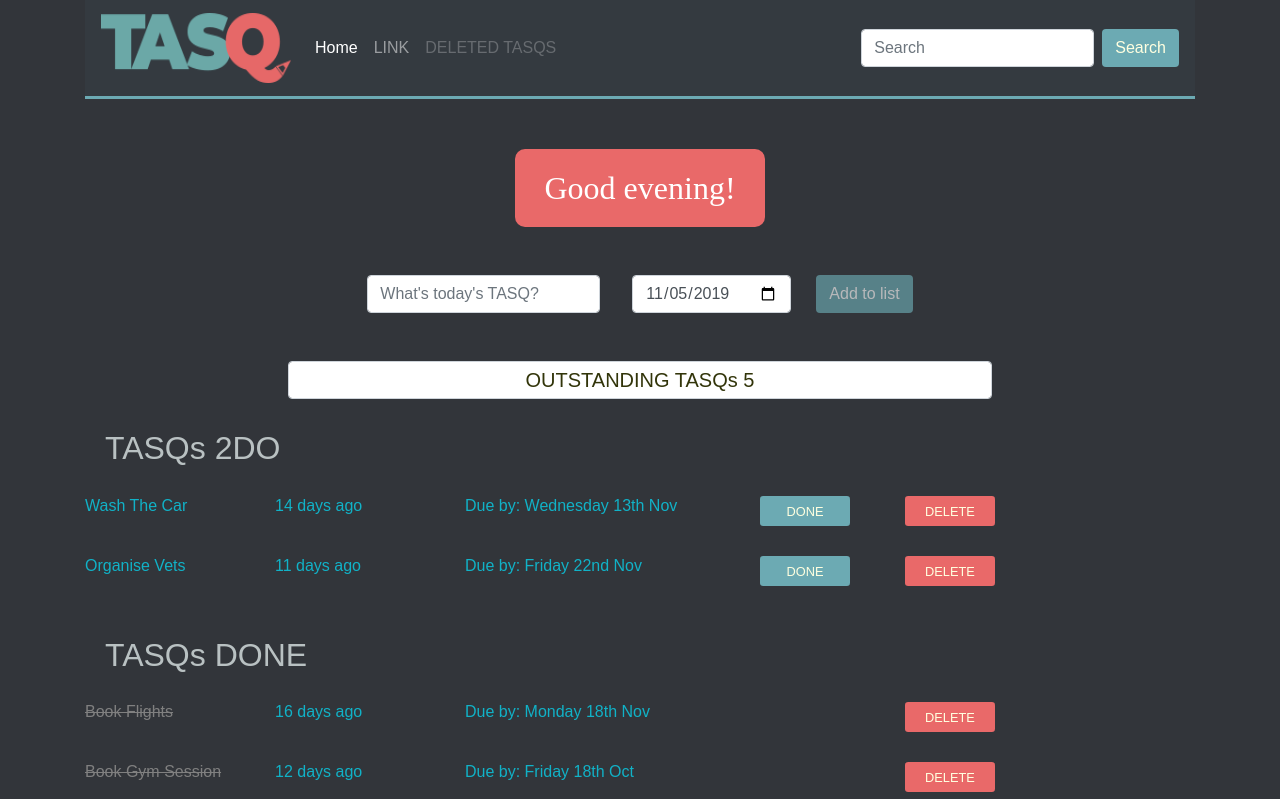
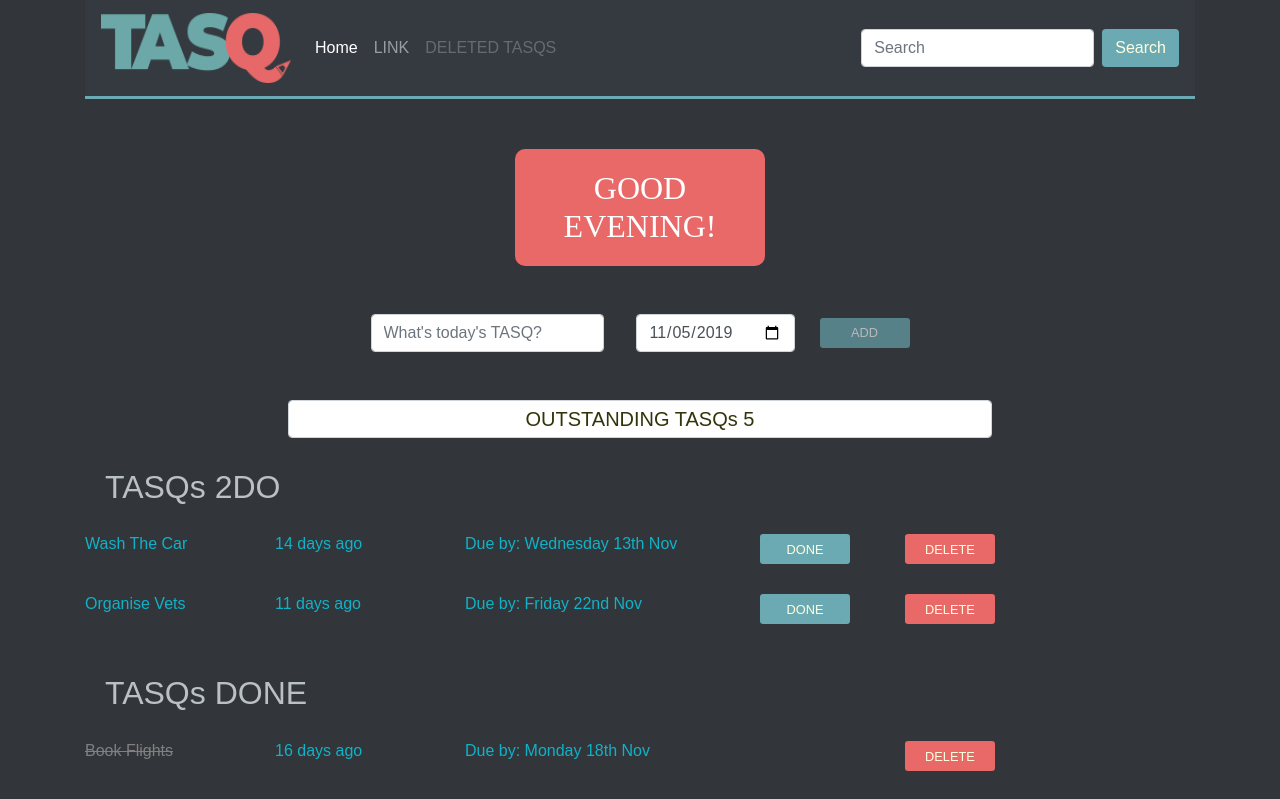
Before and after one commit to somapop/todo_app2_react, a React (Create React App) app: page / in a window 1280 px wide. Shown: the top 799 px of the page. Built offline with nearby package versions, Linux system fonts and the light colour scheme; the HTML template or start-up script is replaced by a standard one.

Commit message:
added animation to buttons

```diff
--- a/src/components/AddItem.js
+++ b/src/components/AddItem.js
@@ -7,7 +7,7 @@ const styles = {
     display: "flex",
     justifyContent: "center",
     alignItems: "center",
-    marginLeft: 25
+    marginLeft: "25px"
 
 }
 
@@ -62,8 +62,8 @@ class AddItem extends React.Component {
                 <div className="form-group mx-sm-3 mb-2">
                     <input type="date" className="form-control" onChange={this.handleDateChange} value={this.state.dateSelected} />
 
-                    <button className="btn my-primary my-small - btn btn btn - sm" style={styles} onClick={this.handleClick} disabled={this.state.newItemText.length === 0}>
-                        Add to list
+                    <button type="button" className="btn my-primary my-small-btn btn btn-sm" style={styles} onClick={this.handleClick} disabled={this.state.newItemText.length === 0}>
+                        ADD
                  </button>
                 </div>
             </form>
--- a/src/components/Greet.js
+++ b/src/components/Greet.js
@@ -41,8 +41,11 @@ function Greet() {
 
     return (
         <div className="row ToDoRow top-buffer d-flex justify-content-center">
+            <a className="funkybutton">
 
-            <h2 style={styles}  >Good {timeOfDay}!</h2>
+
+
+            <h2 style={styles} >Good {timeOfDay}!</h2></a>
         </div>
 
     )
--- a/src/components/Item.css
+++ b/src/components/Item.css
@@ -7,7 +7,28 @@ body {
     margin-bottom: 30px;
     margin-top: 30px;
     justify-content: center;
+}
 
+.funkybutton {
+    /*border: none;*/
+    /*background: #76a7aa;*/
+    /*color: #ffffff !important;*/
+    /*font-weight: 100;*/
+    /*padding: 20px;*/
+    text-transform: uppercase;
+    /*border-radius: 4px;*/
+    /*display: inline-block;*/
+    transition: all 0.3s ease 0s;
+}
+
+.funkybutton:hover {
+    /*color: #404040 !important;*/
+    /*font-weight: 700 !important;*/
+    letter-spacing: 3px;
+    /*background: none;*/
+    -webkit-box-shadow: 0px 5px 40px 10px rgba(108, 170, 179, 0.61);
+    -moz-box-shadow: 0px 5px 40px 10px rgba(108, 170, 179, 0.61);
+    transition: all 0.6s ease 0s;
 }
 
 .completed {
@@ -190,11 +211,20 @@ input[type=checkbox]:checked+label.strikethrough {
 .my-primary:focus, .my-primary:hover {
     color: yellow;
     background-color: rgb(233, 105, 105);
+    letter-spacing: 3px;
+    -webkit-box-shadow: 0px 5px 60px -10px rgba(233, 105, 105, 0.61);
+    -moz-box-shadow: 0px 5px 60px -10px rgba(233, 105, 105, 0.61);
+    box-shadow: 0px 5px 60px -10px rgba(233, 105, 105, 0.61);
+    transition: all 0.6s ease 0s;
 }
 
 .my-primary2:focus, .my-primary2:hover {
     color: yellow;
     background-color: rgb(108, 170, 179);
+    letter-spacing: 3px;
+    -webkit-box-shadow: 0px 5px 60px -10px rgba(233, 105, 105, 0.61);
+    -moz-box-shadow: 0px 5px 60px -10px rgba(233, 105, 105, 0.61);
+    transition: all 0.6s ease 0s;
 }
 
 .btn-outline-tasq {
--- a/src/components/Item.js
+++ b/src/components/Item.js
@@ -35,7 +35,9 @@ class Item extends React.Component {
                     {!this.props.completed && (
                         //<button className="btn btn-info" disabled={this.props.completed}>
                         <button type="button" className="btn my-primary my-small-btn btn btn-sm" onClick={this.handleComplete}>
-                            DONE</button>
+
+                            DONE
+                            </button>
                     )}
 
                 </div>
```
